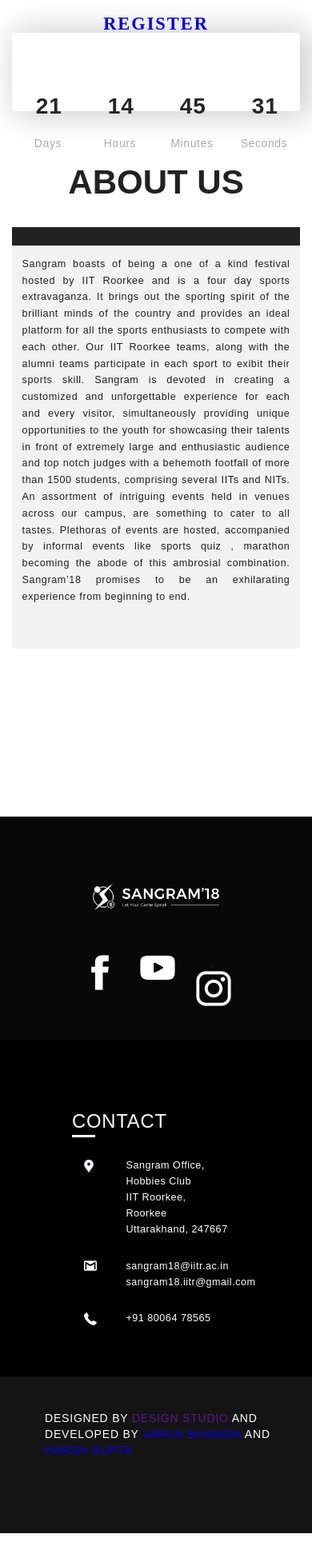
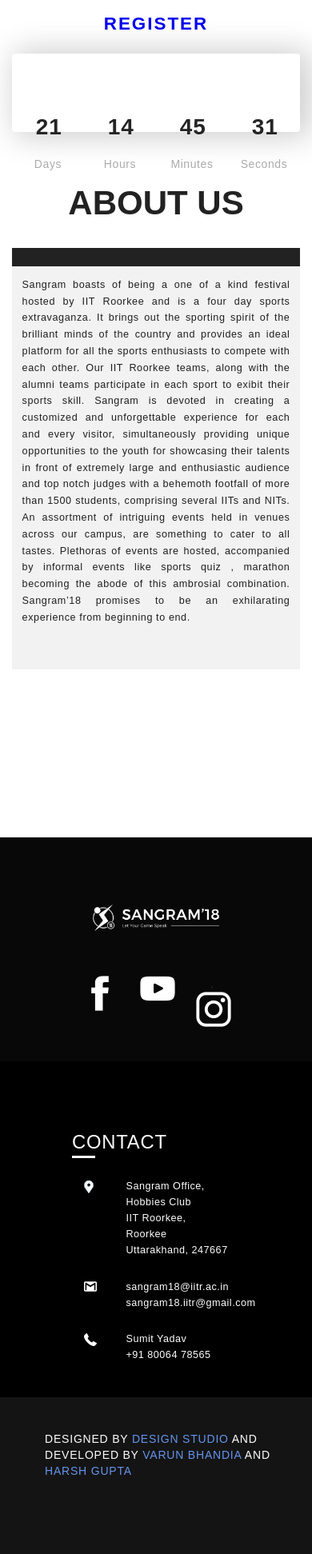
Before and after one commit to VarunBhandia/DesignStudioSangram, a PHP site: page /index.php in a window 390 px wide. Shown: the part 255-2198 px from the top of the page at 80% size. Before the commit the page ends 2172 px from the top, so only its background shows below. Run offline with PHP 8.4, Linux system fonts and the light colour scheme.

Commit message:
footer and about

```diff
--- a/css/style.css
+++ b/css/style.css
@@ -39,7 +39,8 @@ margin-right: -.5em;
 .nav-items{
     padding-top: 1.4em;
     padding-left: 0em;
-font-family: 'Montserrat', sans-serif;    font-size: 1em;
+    font-family: 'Montserrat', sans-serif;
+    font-size: 1em;
     font-weight: 600;
     text-align: right;
     padding-right: 1em;
@@ -167,7 +168,7 @@ height: 26em;    }
 .register_text{
 padding-top: .4em;
     text-decoration: none;
-    font-family: Montserrat;
+    font-family: 'Montserrat', sans-serif;
     font-size: 1.6em;
     font-weight: 600;
 color: transparent;
@@ -177,7 +178,7 @@ color: transparent;
 margin-right: 2.5em;
     margin-top: -11em;
     float: right;
-    font-family: Montserrat;
+    font-family: 'Montserrat', sans-serif;
     font-size: 1.3em;
     font-weight: 500;
     letter-spacing: 0.2px;
@@ -190,7 +191,7 @@ margin-right: 2.5em;
         margin-top: 0em;
     padding-right: 4em;
     float: right;
-    font-family: Montserrat;
+    font-family: 'Montserrat', sans-serif;
     font-size: 1.3em;
     font-weight: 500;
     letter-spacing: 0.2px;
@@ -236,7 +237,6 @@ font-family: 'Montserrat', sans-serif;    font-size: 3em;
     margin-top: -1em;
     height: 35em;
 font-family: 'Montserrat', sans-serif;    font-size: 1.1em;
-    letter-spacing: 0.3px;
     text-align: justify;
     color: #1f1f1f;
     line-height: 165%;
--- a/footer.php
+++ b/footer.php
@@ -57,7 +57,7 @@
                             </div>
                             <div class="col-xs-9">
                                 <div class="address">
-                                    +91 80064 78565
+                                   Sumit Yadav<br> +91 80064 78565
                                 </div>
                             </div>
                         </div>
@@ -67,7 +67,7 @@
             </div>
         </div>
         <div class="row copyright">
-                    <p class="hero"> DESIGNED BY <a href="" target="_blank">DESIGN STUDIO</a> AND DEVELOPED BY <a href="VarunBhandia/index.html" target="_blank">VARUN BHANDIA </a>AND <a href="https://www.linkedin.com/in/harsh-gupta-a8a7303a/" target="_blank">HARSH GUPTA </a> </p>
+                    <p class="hero"> DESIGNED BY <a href="" target="_blank" style="color:  cornflowerblue;">DESIGN STUDIO</a> AND DEVELOPED BY <a href="https://www.linkedin.com/in/varunbhandia/" target="_blank" style="color:  cornflowerblue;">VARUN BHANDIA </a>AND <a href="https://www.linkedin.com/in/harsh-gupta-a8a7303a/" target="_blank" style="color:  cornflowerblue;">HARSH GUPTA </a> </p>
                 </div>
 
     </div>
```
